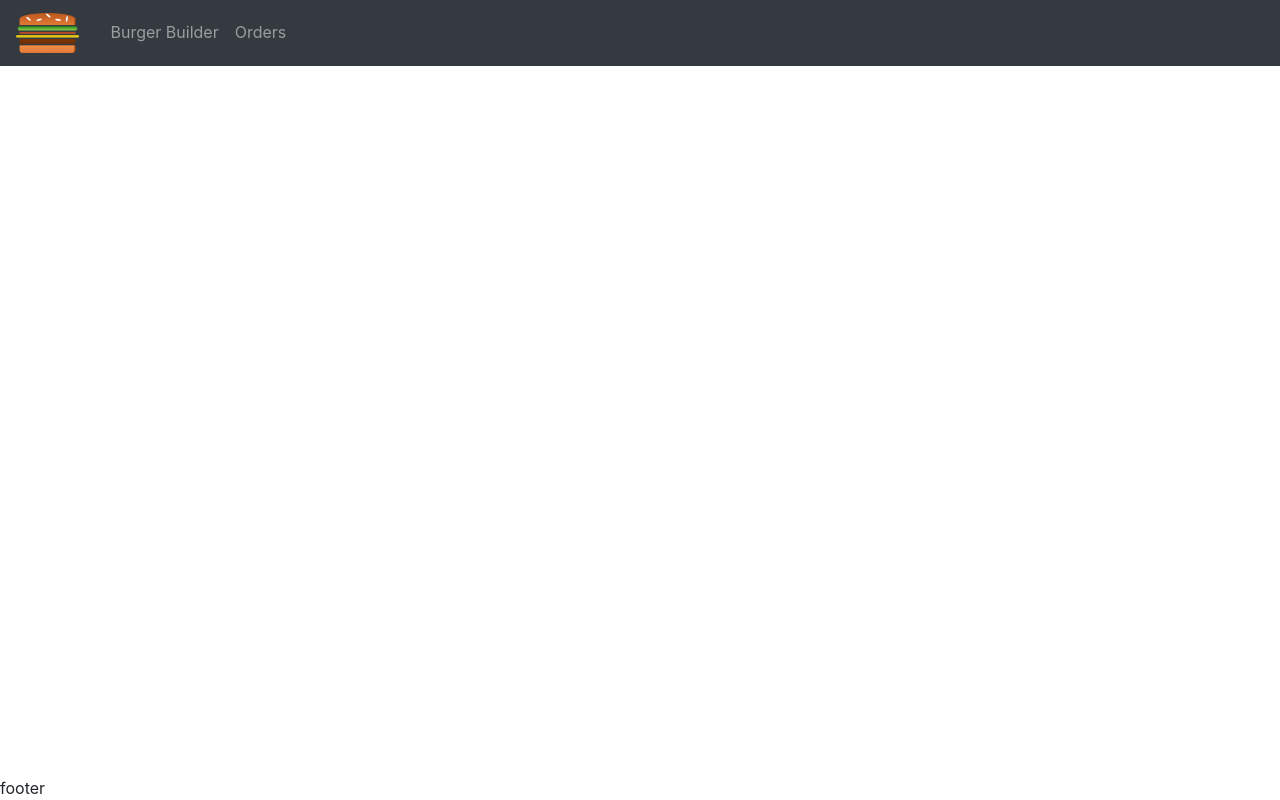
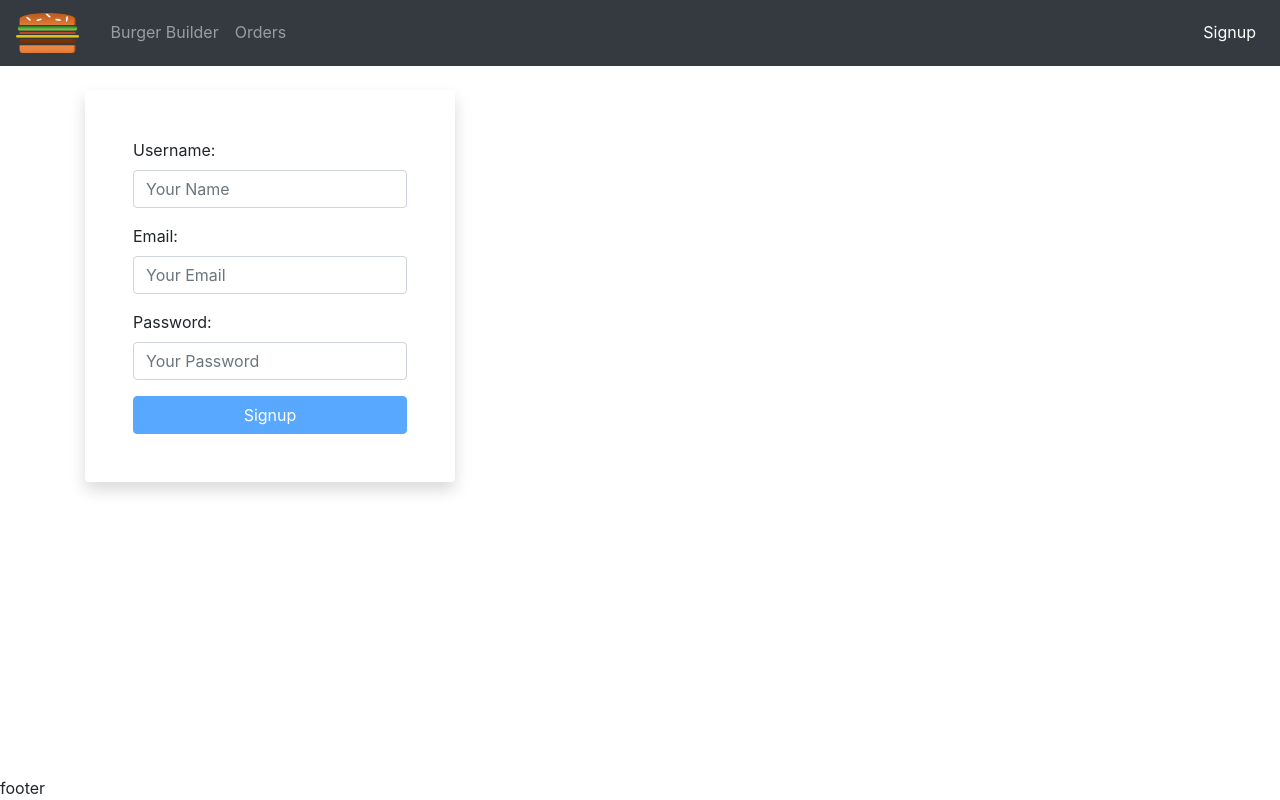
Before and after one commit to ilan7empest/BurgerApp-React, a React app: page /auth in a window 1280 px wide. Built offline with nearby package versions, Linux system fonts and the light colour scheme.

Commit message:
new auth signup form

```diff
--- a/src/App.js
+++ b/src/App.js
@@ -3,6 +3,7 @@ import Layout from './hoc/Layout/Layout';
 import BurgerBuilder from './containers/BurgerBuilder/BuregrBuilder';
 import Checkout from './containers/Checkout/Checkout';
 import Orders from './containers/Orders/Orders';
+import Auth from './containers/Auth/Auth';
 import { BrowserRouter as Router, Switch, Route } from 'react-router-dom';
 
 function App() {
@@ -10,6 +11,7 @@ function App() {
     <Router>
       <Layout>
         <Switch>
+          <Route path='/auth' component={Auth} />
           <Route path='/checkout' component={Checkout} />
           <Route path='/orders' component={Orders} />
           <Route path='/' exact component={BurgerBuilder} />
--- a/src/components/Navigation/NavigationItems/NavigationItems.js
+++ b/src/components/Navigation/NavigationItems/NavigationItems.js
@@ -1,7 +1,8 @@
-import React from 'react';
+import React, { Fragment } from 'react';
 import { NavLink } from 'react-router-dom';
 
 const navItems = (props) => (
+  <Fragment>
     <ul className='navbar-nav mr-auto'>
       <li className='nav-item'>
         <NavLink className='nav-link' to='/' exact>
@@ -19,6 +20,14 @@ const navItems = (props) => (
       </NavLink>
     </li> */}
     </ul>
+    <ul className='navbar-nav'>
+      <li className='nav-item'>
+        <NavLink to='/auth' className='nav-link'>
+          Signup
+        </NavLink>
+      </li>
+    </ul>
+  </Fragment>
 );
 
 export default navItems;
--- a/src/components/UI/Input/Input.js
+++ b/src/components/UI/Input/Input.js
@@ -59,7 +59,11 @@ const input = (props) => {
 
   return (
     <Fragment>
-      <label htmlFor={props.name}>{props.placeholder}</label>
+      {props.elementConfig.label ? (
+        <label htmlFor={props.elementConfig.name}>
+          {props.elementConfig.label}
+        </label>
+      ) : null}
       {inputEle}
     </Fragment>
   );
--- /dev/null
+++ b/src/containers/Auth/Auth.js
@@ -0,0 +1,178 @@
+import React, { Component } from 'react';
+import Input from '../../components/UI/Input/Input';
+import Button from '../../components/UI/Button/Button';
+import axiosInstance from '../../axios-orders';
+
+class Auth extends Component {
+  state = {
+    controls: {
+      username: {
+        elementType: 'input',
+        elementConfig: {
+          type: 'text',
+          name: 'username',
+          id: 'name',
+          placeholder: 'Your Name',
+          label: 'Username:',
+        },
+        value: '',
+        validation: {
+          required: true,
+          minLength: 3,
+        },
+        valid: false,
+        touched: false,
+      },
+      email: {
+        elementType: 'input',
+        elementConfig: {
+          type: 'email',
+          name: 'email',
+          id: 'email',
+          placeholder: 'Your Email',
+          label: 'Email:',
+        },
+        value: '',
+        validation: {
+          required: true,
+          isEmail: true,
+        },
+        valid: false,
+        touched: false,
+      },
+      password: {
+        elementType: 'input',
+        elementConfig: {
+          type: 'password',
+          name: 'password',
+          id: 'password',
+          placeholder: 'Your Password',
+          label: 'Password:',
+        },
+        value: '',
+        validation: {
+          required: true,
+          isNumeric: true,
+          minLength: 5,
+        },
+        valid: false,
+        touched: false,
+      },
+    },
+    formIsValid: false,
+  };
+
+  checkValidation = (value, validationRules) => {
+    let isValid = true;
+    if (validationRules.required) {
+      isValid = value.trim() !== '' && isValid;
+    }
+    if (validationRules.minLength) {
+      isValid = value.length >= validationRules.minLength && isValid;
+    }
+    if (validationRules.isEmail) {
+      const regex = /^[a-zA-Z0-9.!#$%&'*+/=?^_`{|}~-]+@[a-zA-Z0-9](?:[a-zA-Z0-9-]{0,61}[a-zA-Z0-9])?(?:\.[a-zA-Z0-9](?:[a-zA-Z0-9-]{0,61}[a-zA-Z0-9])?)*$/;
+      isValid = regex.test(value) && isValid;
+    }
+    if (validationRules.isNumeric) {
+      const regex = /^\d+$/;
+      isValid = regex.test(value) && isValid;
+      console.log(isValid);
+    }
+    return isValid;
+  };
+
+  handleFieldChange = (e, name) => {
+    e.preventDefault();
+    //1. copy the state controls + each control
+    const updatedControls = {
+      ...this.state.controls,
+      [name]: {
+        ...this.state.controls[name],
+        value: e.target.value,
+        valid: this.checkValidation(
+          e.target.value,
+          this.state.controls[name].validation,
+        ),
+        touched: true,
+      },
+    };
+
+    // const updatedControls = { ...this.state.controls };
+    // const updatedcontrolEl = { ...updatedControls[name] };
+    //2. get each control value
+    // updatedcontrolEl.value = e.target.value;
+    //3. check if value valied
+    // updatedcontrolEl.valid = this.checkValidation(
+    //   updatedcontrolEl.value,
+    //   updatedcontrolEl.validation,
+    // );
+
+    // updatedcontrolEl.touched = true;
+    // updatedControls[name] = updatedcontrolEl;
+
+    let formValid = true;
+    //4. check each field if valid
+    for (let name in updatedControls) {
+      formValid = updatedControls[name].valid && formValid;
+    }
+    this.setState({
+      controls: updatedControls,
+      formIsValid: formValid,
+    });
+
+    console.log(updatedControls);
+  };
+
+  handleOnSubmit = (e) => {
+    e.preventDefault();
+    //create User form object
+    let userDetails = {};
+    for (let key in this.state.controls) {
+      userDetails[key] = this.state.controls[key].value;
+    }
+    // console.log(userDetails);
+    //post user to db
+    axiosInstance
+      .post('user.json', userDetails)
+      .then((res) => console.log(res))
+      .catch((err) => console.log(err));
+  };
+  render() {
+    const formControlArray = [];
+    for (let key in this.state.controls) {
+      formControlArray.push({
+        name: key,
+        controlConfig: this.state.controls[key],
+      });
+    }
+
+    const createFields = formControlArray.map((field) => (
+      <div className='form-group' key={field.name}>
+        <Input
+          elementtype={field.controlConfig.elementType}
+          elementConfig={field.controlConfig.elementConfig}
+          invalid={!field.controlConfig.valid}
+          shouldValidate={field.controlConfig.validation}
+          touched={field.controlConfig.touched}
+          change={(e) => this.handleFieldChange(e, field.name)}
+          value={field.controlConfig.value}
+        />
+      </div>
+    ));
+    return (
+      <form
+        className='mt-3 shadow rounded p-3 p-md-5 d-inline-flex flex-column'
+        onSubmit={(e) => this.handleOnSubmit(e)}
+      >
+        {createFields}
+
+        <Button class='btn btn-primary' disabled={!this.state.formIsValid}>
+          Signup
+        </Button>
+      </form>
+    );
+  }
+}
+
+export default Auth;
```
Lines whose indentation alone changed are shown as unchanged.
